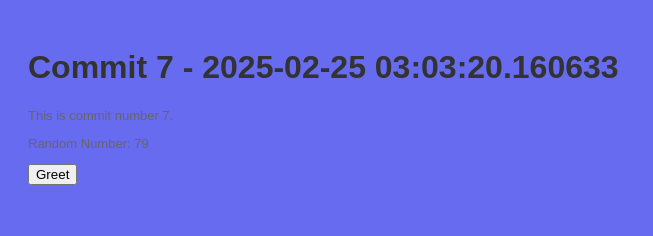
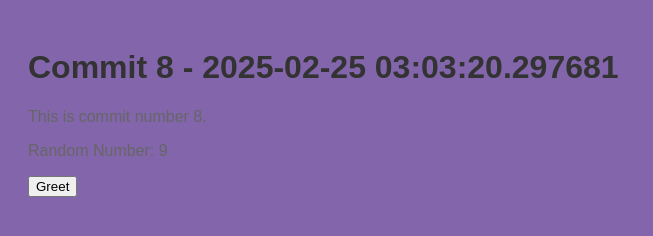
Before and after one commit to legbald0d/myrep-repo-20250225030313, a plain HTML site: page index.html in a window 1280 px wide. Shown: the whole page, without its empty margins (0-653 px from the left). Drawn offline with Linux system fonts and the light colour scheme.

Commit message:
📝 Commit 8 with HTML, CSS, and JS

```diff
--- a/index.html
+++ b/index.html
@@ -2,13 +2,13 @@
     <!DOCTYPE html>
     <html>
     <head>
-        <title>Commit 7 - 2025-02-25 03:03:20.160633</title>
+        <title>Commit 8 - 2025-02-25 03:03:20.297681</title>
         <link rel="stylesheet" href="style.css">
     </head>
     <body>
-        <h1>Commit 7 - 2025-02-25 03:03:20.160633</h1>
-        <p>This is commit number 7.</p>
-        <p>Random Number: 79</p>
+        <h1>Commit 8 - 2025-02-25 03:03:20.297681</h1>
+        <p>This is commit number 8.</p>
+        <p>Random Number: 9</p>
         <button onclick="greet()">Greet</button>
         <script src="script.js"></script>
     </body>
--- a/script.js
+++ b/script.js
@@ -2,4 +2,4 @@
     function greet() {
         alert('Hello from commit ' + commitNumber + '!');
     }
-    var commitNumber = 7;
+    var commitNumber = 8;
--- a/style.css
+++ b/style.css
@@ -1,7 +1,7 @@
 
     body {
         font-family: Arial, sans-serif;
-        background-color: #666bf0;
+        background-color: #8365ab;
         padding: 20px;
     }
     h1 {
@@ -9,5 +9,5 @@
     }
     p {
         color: #666;
-        font-size: 13px;
+        font-size: 16px;
     }
```
